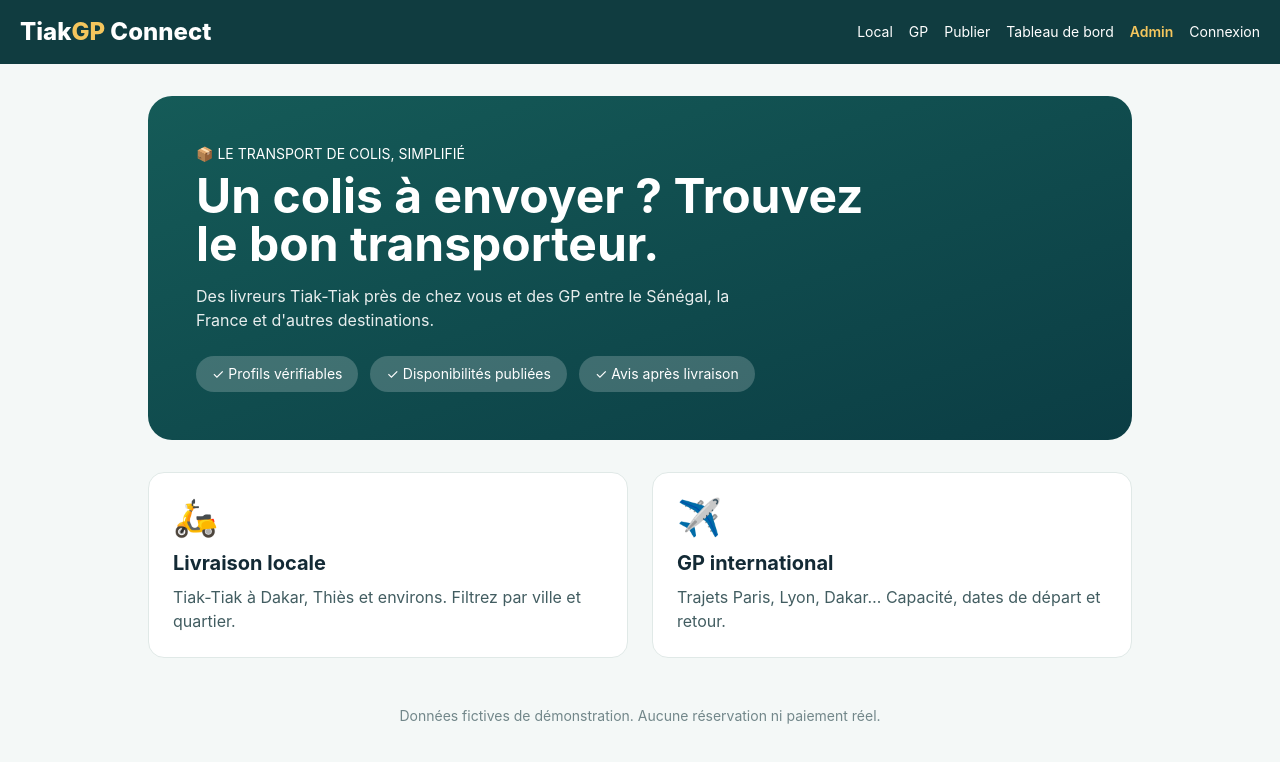
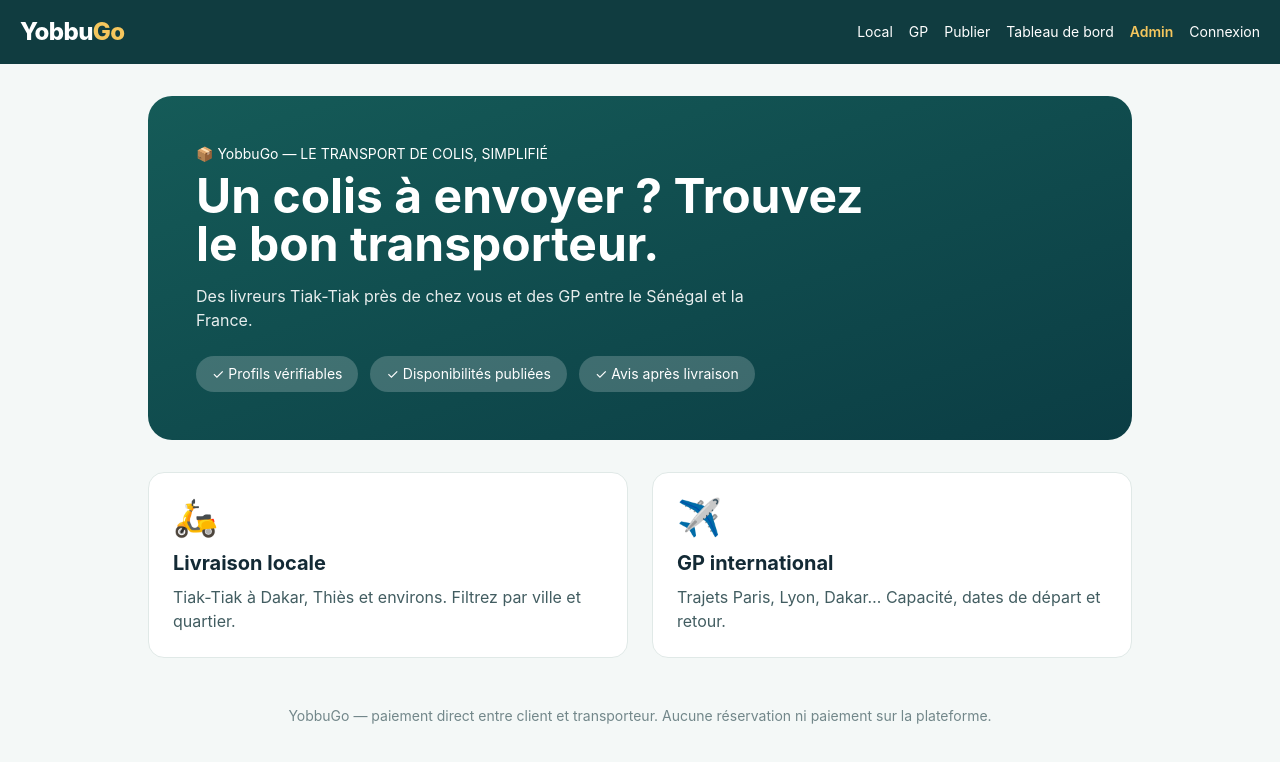
Before and after one commit to rspaie24-rgb/tiakgp-connect, a Next.js app: page / in a window 1280 px wide. Shown: the top 762 px of the page. Built offline with nearby package versions, Linux system fonts and the light colour scheme.

Commit message:
rebrand: rename application to YobbuGo

```diff
--- a/app/layout.tsx
+++ b/app/layout.tsx
@@ -3,8 +3,8 @@ import Link from "next/link";
 import "./globals.css";
 
 export const metadata: Metadata = {
-  title: "TiakGP Connect",
-  description: "Marketplace de transport de colis — Tiak-Tiak local et GP international",
+  title: "YobbuGo",
+  description: "Marketplace de transport de colis — Tiak-Tiak local et GP international (Sénégal ↔ France)",
 };
 
 export default function RootLayout({
@@ -16,8 +16,8 @@ export default function RootLayout({
     <html lang="fr">
       <body className="min-h-screen antialiased">
         <header className="bg-[#103c40] text-white px-5 py-4 flex items-center justify-between">
-          <Link href="/" className="font-extrabold text-2xl">
-            Tiak<span className="text-[#f5c65d]">GP</span> Connect
+          <Link href="/" className="font-extrabold text-2xl tracking-tight">
+            Yobbu<span className="text-[#f5c65d]">Go</span>
           </Link>
           <nav className="flex gap-4 text-sm flex-wrap">
             <Link href="/local" className="hover:underline">Local</Link>
--- a/app/page.tsx
+++ b/app/page.tsx
@@ -4,12 +4,12 @@ export default function Home() {
   return (
     <div>
       <section className="bg-gradient-to-br from-[#155b58] to-[#0b3d44] text-white rounded-3xl p-8 md:p-12 mb-8">
-        <div className="text-sm mb-2">📦 LE TRANSPORT DE COLIS, SIMPLIFIÉ</div>
+        <div className="text-sm mb-2">📦 YobbuGo — LE TRANSPORT DE COLIS, SIMPLIFIÉ</div>
         <h1 className="text-3xl md:text-5xl font-bold max-w-2xl mb-4">
           Un colis à envoyer ? Trouvez le bon transporteur.
         </h1>
         <p className="opacity-90 max-w-xl mb-6">
-          Des livreurs Tiak-Tiak près de chez vous et des GP entre le Sénégal, la France et d'autres destinations.
+          Des livreurs Tiak-Tiak près de chez vous et des GP entre le Sénégal et la France.
         </p>
         <div className="flex flex-wrap gap-3">
           <span className="bg-white/20 px-4 py-2 rounded-full text-sm">✓ Profils vérifiables</span>
@@ -33,7 +33,7 @@ export default function Home() {
       </div>
 
       <p className="mt-12 text-sm text-[#72878a] text-center">
-        Données fictives de démonstration. Aucune réservation ni paiement réel.
+        YobbuGo — paiement direct entre client et transporteur. Aucune réservation ni paiement sur la plateforme.
       </p>
     </div>
   );
--- a/package.json
+++ b/package.json
@@ -1,5 +1,5 @@
 {
-  "name": "tiakgp-connect",
+  "name": "yobbugo",
   "version": "0.1.0",
   "private": true,
   "scripts": {
```
Also changed, not shown: 1 other file (tests, documents, lock files or other folders).
